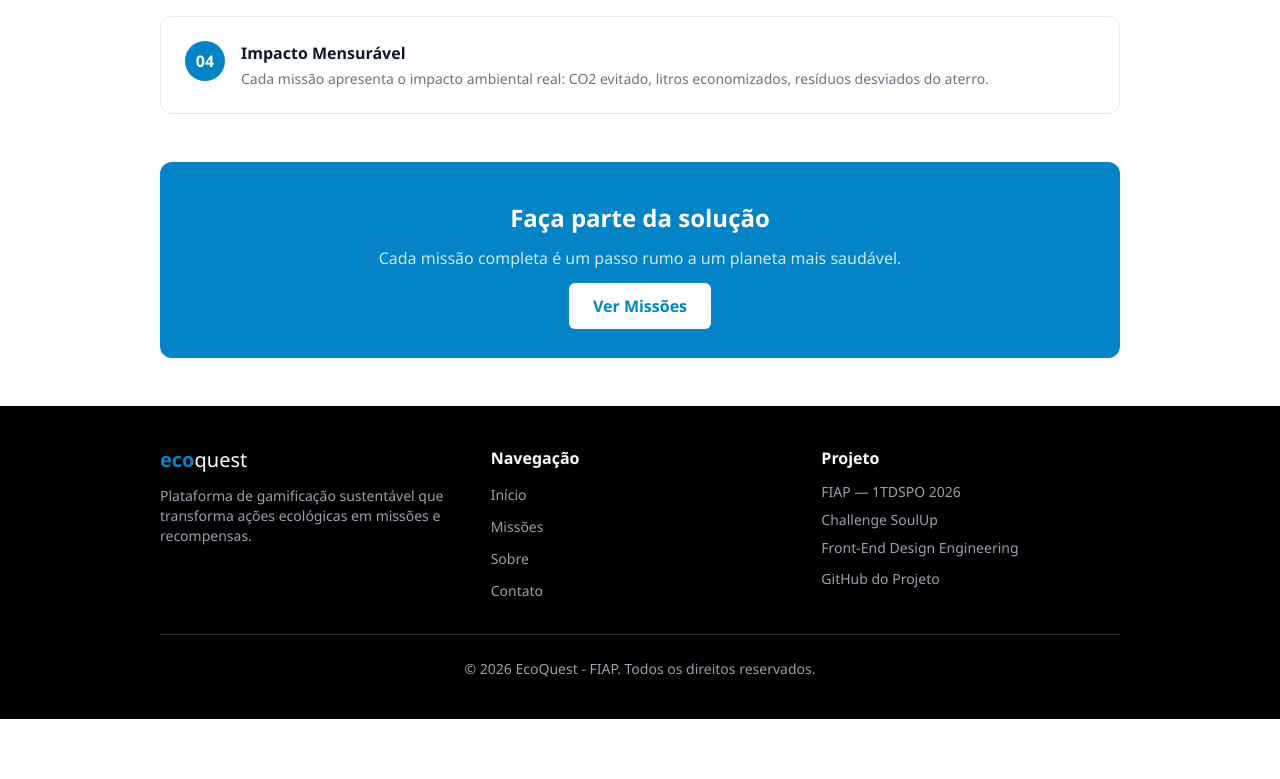
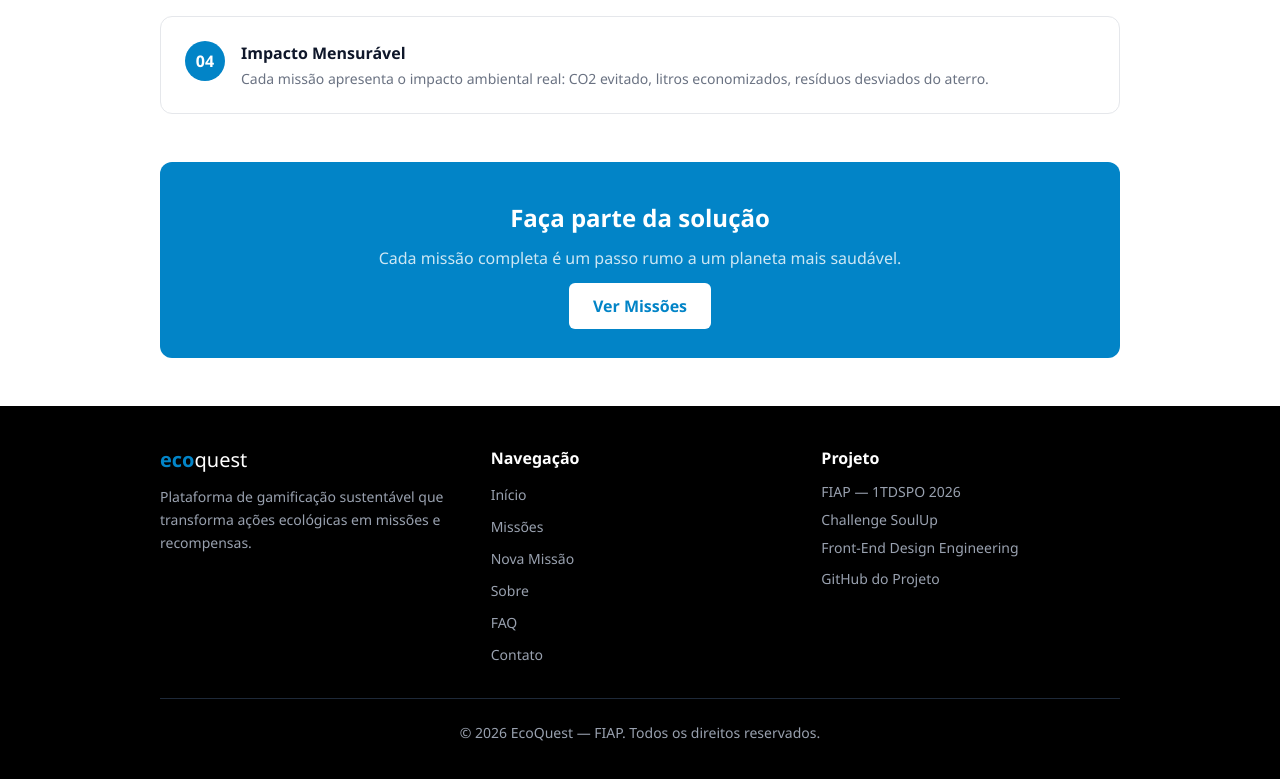
Before and after one commit to KauanMattos/EcoQuest_FrontEnd, a React (Vite) app: page /solucao in a window 1280 px wide. Shown: the part 712-1491 px from the top of the page. Before the commit the page ends 1431 px from the top, so only its background shows below. Built offline with nearby package versions, Linux system fonts and the light colour scheme.

Commit message:
feat: adiciona links de Nova Missão e FAQ no Footer

```diff
--- a/src/components/Footer.tsx
+++ b/src/components/Footer.tsx
@@ -11,7 +11,7 @@ export default function Footer() {
               <span className="text-primary font-bold">eco</span>
               <span className="text-white font-normal">quest</span>
             </div>
-            <p className="text-sm">
+            <p className="text-sm leading-relaxed">
               Plataforma de gamificação sustentável que transforma ações ecológicas em missões e recompensas.
             </p>
           </div>
@@ -21,7 +21,9 @@ export default function Footer() {
             <ul className="space-y-2 list-none p-0 m-0">
               <li><Link to="/" className="text-gray-400 no-underline text-sm hover:text-primary">Início</Link></li>
               <li><Link to="/missoes" className="text-gray-400 no-underline text-sm hover:text-primary">Missões</Link></li>
+              <li><Link to="/nova-missao" className="text-gray-400 no-underline text-sm hover:text-primary">Nova Missão</Link></li>
               <li><Link to="/sobre" className="text-gray-400 no-underline text-sm hover:text-primary">Sobre</Link></li>
+              <li><Link to="/faq" className="text-gray-400 no-underline text-sm hover:text-primary">FAQ</Link></li>
               <li><Link to="/contato" className="text-gray-400 no-underline text-sm hover:text-primary">Contato</Link></li>
             </ul>
           </div>
@@ -47,7 +49,7 @@ export default function Footer() {
         </div>
 
         <div className="border-t border-gray-800 mt-8 pt-6 text-center text-sm">
-          &copy; 2026 EcoQuest - FIAP. Todos os direitos reservados.
+          &copy; 2026 EcoQuest — FIAP. Todos os direitos reservados.
         </div>
       </div>
     </footer>
```
